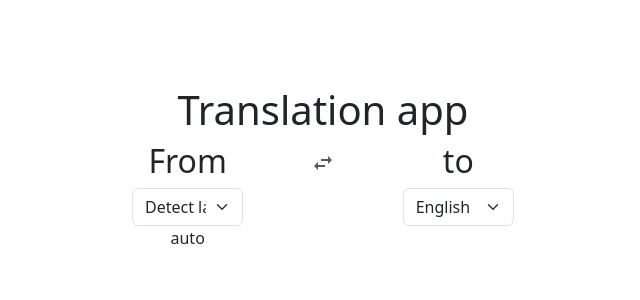
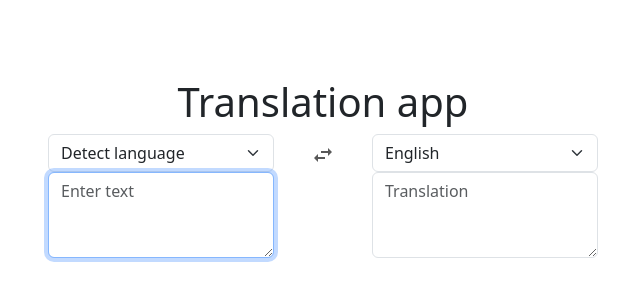
Before and after one commit to J-C-S-V/translation-app, a React (Vite) app: page / in a window 1280 px wide. Shown: the part 232-532 px from the top of the page, without its empty margins (317-957 px from the left). Built offline with nearby package versions, Linux system fonts and the light colour scheme.

Commit message:
Add text area component

```diff
--- a/src/App.tsx
+++ b/src/App.tsx
@@ -5,14 +5,20 @@ import { useStore } from "./hooks/useStore";
 import { AUTO_LANGUAGE } from "./constants";
 import { IconArrow } from "./components/icons";
 import { LanguageSelector } from "./components/LanguageSelector";
+import { TextArea } from "./components/TextArea";
 
 function App() {
   const {
-    interchangeLanguages,
+    isLoading,
     toLanguage,
     fromLanguage,
+    fromText,
+    result,
+    interchangeLanguages,
     setFromLanguage,
     setToLanguage,
+    setFromText,
+    setResult,
   } = useStore();
 
   return (
@@ -21,15 +27,20 @@ function App() {
 
       <Row>
         <Col>
-          <h2>From</h2>
           <LanguageSelector
             onChange={setFromLanguage}
             type="from"
             value={fromLanguage}
           />
-          {fromLanguage}
+          <TextArea
+            type="from"
+            value={fromText}
+            onChange={setFromText}
+            loading={isLoading}
+            autofocus={true}
+          />
         </Col>
-        <Col>
+        <Col xs="auto">
           <Button
             variant="link"
             disabled={fromLanguage === AUTO_LANGUAGE}
@@ -39,11 +50,16 @@ function App() {
           </Button>
         </Col>
         <Col>
-          <h2>to</h2>
           <LanguageSelector
             onChange={setToLanguage}
             type="to"
             value={toLanguage}
+          />
+          <TextArea
+            type="to"
+            loading={isLoading}
+            value={result}
+            onChange={setResult}
           />
         </Col>
       </Row>
--- /dev/null
+++ b/src/components/TextArea.tsx
@@ -0,0 +1,48 @@
+import { Form } from "react-bootstrap";
+
+interface Props {
+  type: "from" | "to";
+  loading?: boolean;
+  onChange: (value: string) => void;
+  value: string;
+  autofocus?: boolean;
+}
+
+const getPlaceholder = ({
+  type,
+  loading,
+}: {
+  type: "from" | "to";
+  loading?: boolean;
+}) => {
+  if (type === "from") {
+    return "Enter text";
+  } else if (loading === true) {
+    return "Translating...";
+  } else {
+    return "Translation";
+  }
+};
+
+export const TextArea = ({
+  type,
+  autofocus,
+  loading,
+  value,
+  onChange,
+}: Props) => {
+  const handleChange = (event: React.ChangeEvent<HTMLTextAreaElement>) => {
+    onChange(event.target.value);
+  };
+  return (
+    <Form.Control
+      autoFocus={type === "from" && autofocus}
+      as="textarea"
+      rows={3}
+      placeholder={getPlaceholder({ type, loading })}
+      value={value}
+      onChange={handleChange}
+      disabled={loading}
+    />
+  );
+};
```
